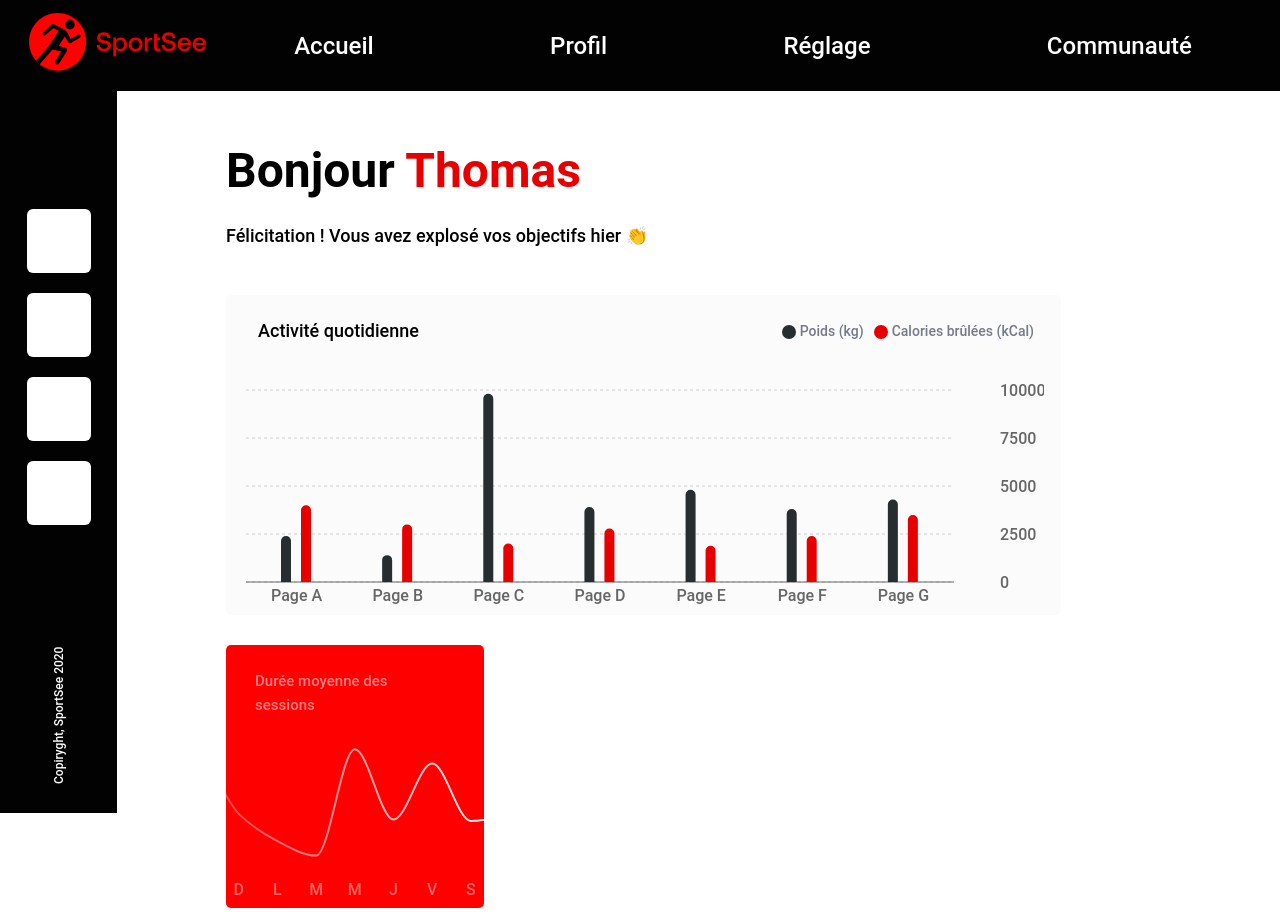
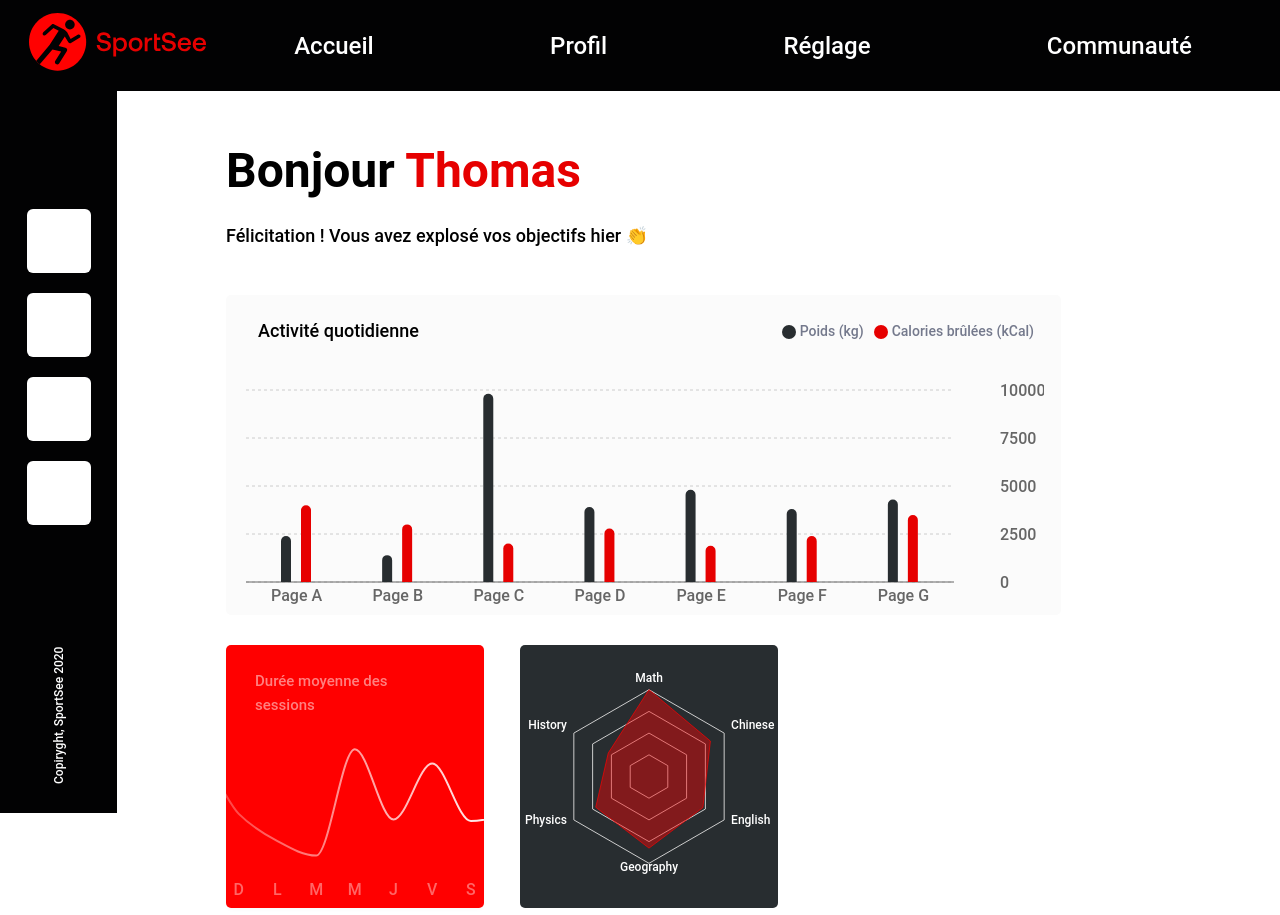
Before and after one commit to nartrix/sportsee, a React (Create React App) app: page /user/1 in a window 1280 px wide. Built offline with nearby package versions, Linux system fonts and the light colour scheme.

Commit message:
add and build component radar chart

```diff
--- a/src/App.js
+++ b/src/App.js
@@ -3,6 +3,7 @@ import Navbar from "./components/navbar";
 import Navigation from "./components/navigation";
 import WeightChart from "./components/weight-chart";
 import DurationChart from "./components/duration-chart";
+import RadarChart from "./components/radar-chart";
 
 function App() {
   return (
@@ -44,7 +45,7 @@ function App() {
             </p>
             <WeightChart />
           </div>
-
+          <div className="card-chart" style={{ display: "flex", gap: "36px" }}>
             <div
               className="duration-chart"
               style={{
@@ -70,6 +71,20 @@ function App() {
               </p>
               <DurationChart />
             </div>
+            <div
+              className="radar-chart"
+              style={{
+                width: "258px",
+                height: "263px",
+                backgroundColor: "#282D30",
+                borderRadius: "5px",
+                display: "flex",
+                justifyContent: "center",
+              }}
+            >
+              <RadarChart />
+            </div>
+          </div>
         </div>
       </main>
     </>
--- a/src/components/radar-chart/index.jsx
+++ b/src/components/radar-chart/index.jsx
@@ -1,9 +1,75 @@
+import {
+  Radar,
+  RadarChart,
+  PolarGrid,
+  PolarAngleAxis,
+  ResponsiveContainer,
+} from "recharts";
+
 function radarChart() {
-    return (
-        <div>
+  const data = [
+    {
+      subject: "Math",
+      A: 120,
+      B: 110,
+      fullMark: 150,
+    },
+    {
+      subject: "Chinese",
+      A: 98,
+      B: 130,
+      fullMark: 150,
+    },
+    {
+      subject: "English",
+      A: 86,
+      B: 130,
+      fullMark: 150,
+    },
+    {
+      subject: "Geography",
+      A: 99,
+      B: 100,
+      fullMark: 150,
+    },
+    {
+      subject: "Physics",
+      A: 85,
+      B: 90,
+      fullMark: 150,
+    },
+    {
+      subject: "History",
+      A: 65,
+      B: 85,
+      fullMark: 150,
+    },
+  ];
 
-        </div>
-    )
+  return (
+    <>
+      <ResponsiveContainer width="100%" height="100%">
+        <RadarChart cx="50%" cy="50%" outerRadius="70%" data={data}>
+          <PolarGrid gridType="polygon" radialLines={false} />
+          <PolarAngleAxis
+            dataKey="subject"
+            axisLine={false}
+            tickLine={false}
+            stroke="#FFFFFF"
+            style={{ fontSize: "12px" }}
+          />
+          <Radar
+            name="Mike"
+            dataKey="A"
+            stroke="rgba(255, 1, 1, 0.70)"
+            fill="rgba(255, 1, 1, 0.70)"
+            fillOpacity={0.6}
+            dot={false}
+          />
+        </RadarChart>
+      </ResponsiveContainer>
+    </>
+  );
 }
 
 export default radarChart;
```
Lines whose indentation alone changed are shown as unchanged.
